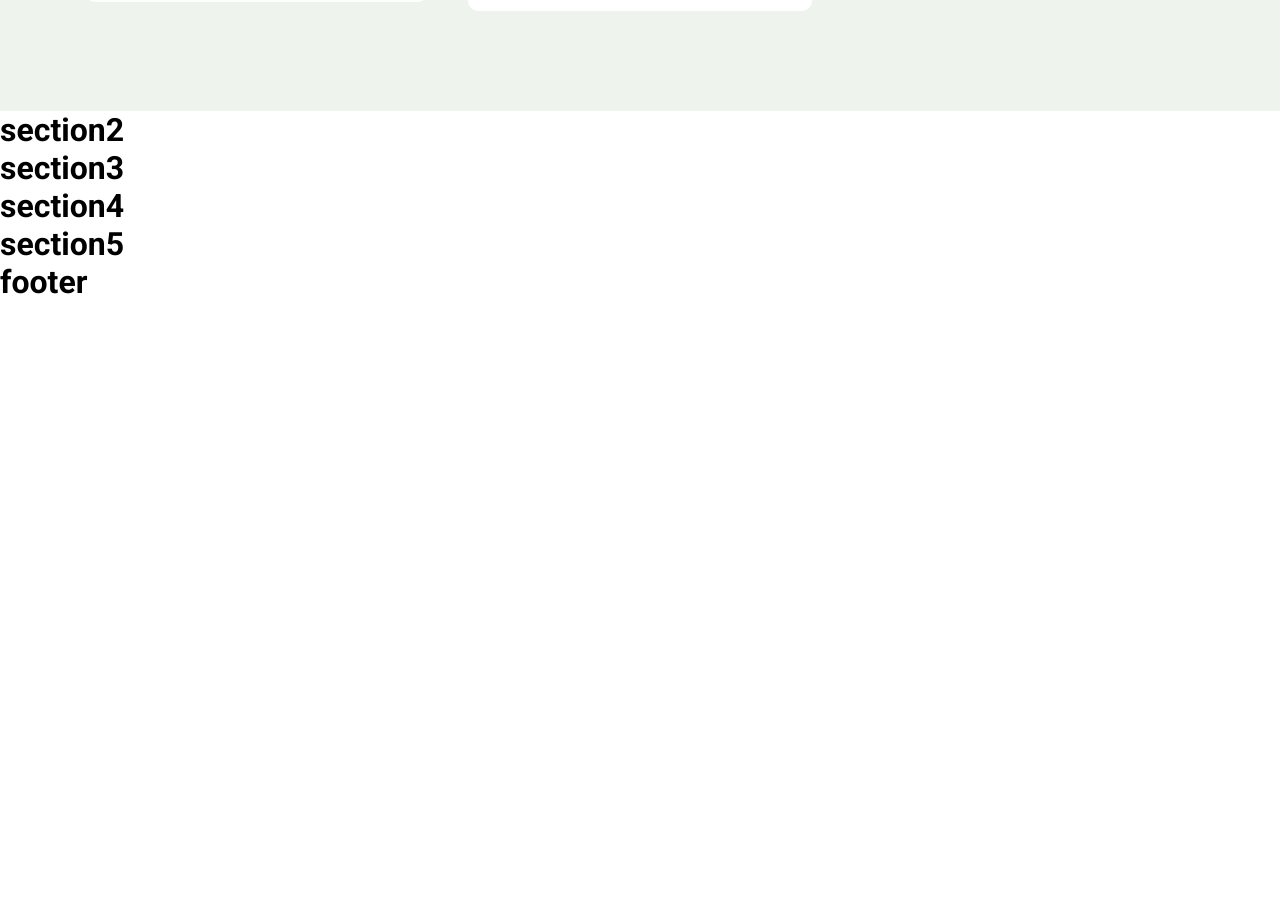
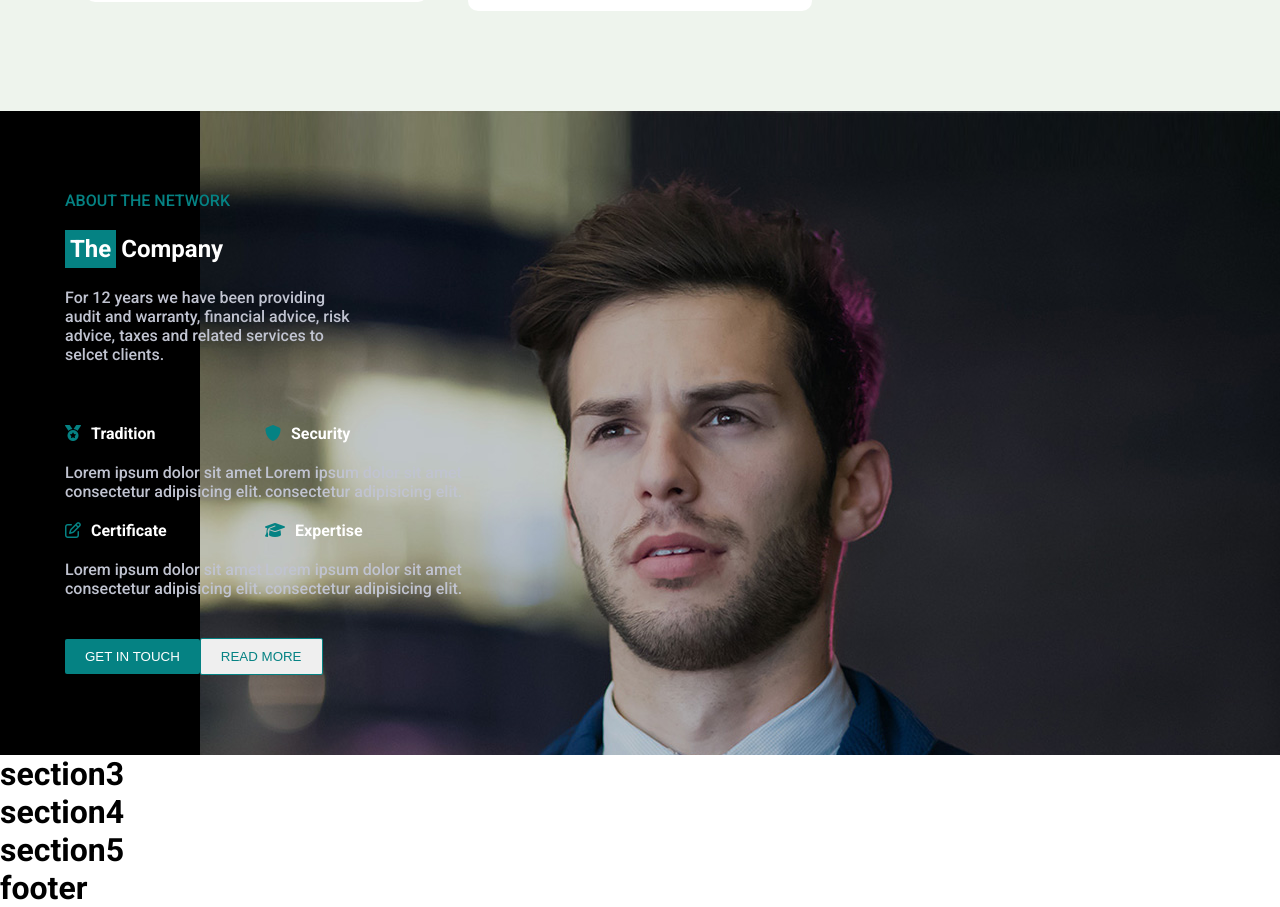
Before and after one commit to 32Fire32/proj-html-vuejs, a Vue app: page / in a window 1280 px wide. Shown: the part 1548-2455 px from the top of the page. Before the commit the page ends 1849 px from the top, so only its background shows below. Built offline with nearby package versions, Linux system fonts and the light colour scheme.

Commit message:
sezione the company

```diff
--- a/src/components/sections/AppSection1.vue
+++ b/src/components/sections/AppSection1.vue
@@ -1,5 +1,5 @@
 <script>
-import AppCards1 from "./Section1Cards/AppCards1.vue";
+import AppCards1 from "./SectionCards/AppCards1.vue";
 export default {
   name: "AppSection1",
   components: {
@@ -68,7 +68,7 @@ export default {
   </section>
 </template>
 
-<style lang="scss">
+<style scoped lang="scss">
 section {
   padding-top: 80px;
   padding-bottom: 80px;
--- a/src/components/sections/AppSection2.vue
+++ b/src/components/sections/AppSection2.vue
@@ -1,9 +1,108 @@
 <script>
+import AppCards2 from "./SectionCards/AppCards2.vue";
 export default {
   name: "AppSection2",
+  components: {
+    AppCards2,
+  },
+
+  data() {
+    return {
+      cards: [
+        {
+          src: "fa-solid fa-medal",
+          title: "Tradition",
+        },
+        {
+          src: "fa-sharp fa-solid fa-shield",
+          title: "Security",
+        },
+        {
+          src: "fa-regular fa-pen-to-square",
+          title: "Certificate",
+        },
+        {
+          src: "fa-solid fa-graduation-cap",
+          title: "Expertise",
+        },
+      ],
+    };
+  },
 };
 </script>
 
-<template><h1>section2</h1></template>
+<template>
+  <section>
+    <div class="container">
+      <div class="text">
+        <span class="introSection">ABOUT THE NETWORK</span>
+        <div class="titleSection center-align">
+          <h2 class="firstAbout">The</h2>
+          <h2>Company</h2>
+        </div>
+        <div class="sloganSection center-align">
+          <div class="text">
+            <p>
+              For 12 years we have been providing audit and warranty, financial
+              advice, risk advice, taxes and related services to selcet clients.
+            </p>
+          </div>
+        </div>
+        <div class="cards">
+          <div v-for="card in cards">
+            <AppCards2 :img="card.src" :title="card.title" />
+          </div>
+        </div>
+        <div class="buttons">
+          <button class="btn">GET IN TOUCH</button>
+          <button class="btn-light">READ MORE</button>
+        </div>
+      </div>
+      <div class="image"></div>
+    </div>
+  </section>
+</template>
 
-<style lang="scss"></style>
+<style scoped lang="scss">
+section {
+  background-color: black;
+  background-image: url(../../assets/about-4.jpg);
+  background-repeat: no-repeat;
+  background-position: right top;
+
+  .titleSection {
+    color: #fff;
+    margin-bottom: 20px;
+    .firstAbout {
+      background-color: var(--primary-color);
+      padding: 5px;
+      margin-right: 5px;
+    }
+  }
+  .text {
+    width: 50%;
+    display: flex;
+    flex-direction: column;
+    .introSection {
+      margin-top: 80px;
+      margin-bottom: 20px;
+      color: var(--primary-color);
+    }
+    p {
+      color: var(--text-color-light);
+      margin-bottom: var(--margin-bottom);
+    }
+    .buttons {
+      margin-bottom: 80px;
+    }
+  }
+  .image {
+    width: 50%;
+  }
+}
+.cards {
+  display: flex;
+  flex-wrap: wrap;
+  margin-bottom: var(--margin-bottom);
+}
+</style>
--- a/src/components/sections/Section1Cards/AppCards1.vue
+++ b/src/components/sections/SectionCards/AppCards1.vue
@@ -23,7 +23,7 @@ export default {
   </div>
 </template>
 
-<style lang="scss">
+<style scoped lang="scss">
 .card {
   width: calc(var(--container) / 3 - 40px);
   background-color: #fff;
@@ -42,6 +42,7 @@ export default {
         background-color: transparent;
         .fa-arrow-right:hover {
           background-color: #d5e7e8;
+          color: var(--secondary-color);
           border-radius: 100%;
           cursor: pointer;
         }
--- /dev/null
+++ b/src/components/sections/SectionCards/AppCards2.vue
@@ -0,0 +1,48 @@
+<script>
+export default {
+  name: "AppCards2",
+  props: {
+    title: String,
+    img: String,
+  },
+};
+</script>
+
+<template>
+  <div class="card">
+    <div class="top">
+      <span><i :class="img"></i></span>
+      <h4>{{ title }}</h4>
+    </div>
+    <p>Lorem ipsum dolor sit amet consectetur adipisicing elit.</p>
+  </div>
+</template>
+
+<style scoped lang="scss">
+.card {
+  width: 200px;
+  color: #fff;
+  i {
+    color: var(--primary-color);
+  }
+  p {
+    color: var(--text-color-light);
+  }
+  .top {
+    display: flex;
+    align-items: center;
+    img {
+      width: 50px;
+    }
+    .fa-arrow-right {
+      font-size: 1.2rem;
+    }
+  }
+  .top h4 {
+    color: #fff;
+    margin-top: 20px;
+    margin-bottom: 20px;
+    margin-left: 10px;
+  }
+}
+</style>
```
Also changed, not shown: src/assets/about-4.jpg (added).
